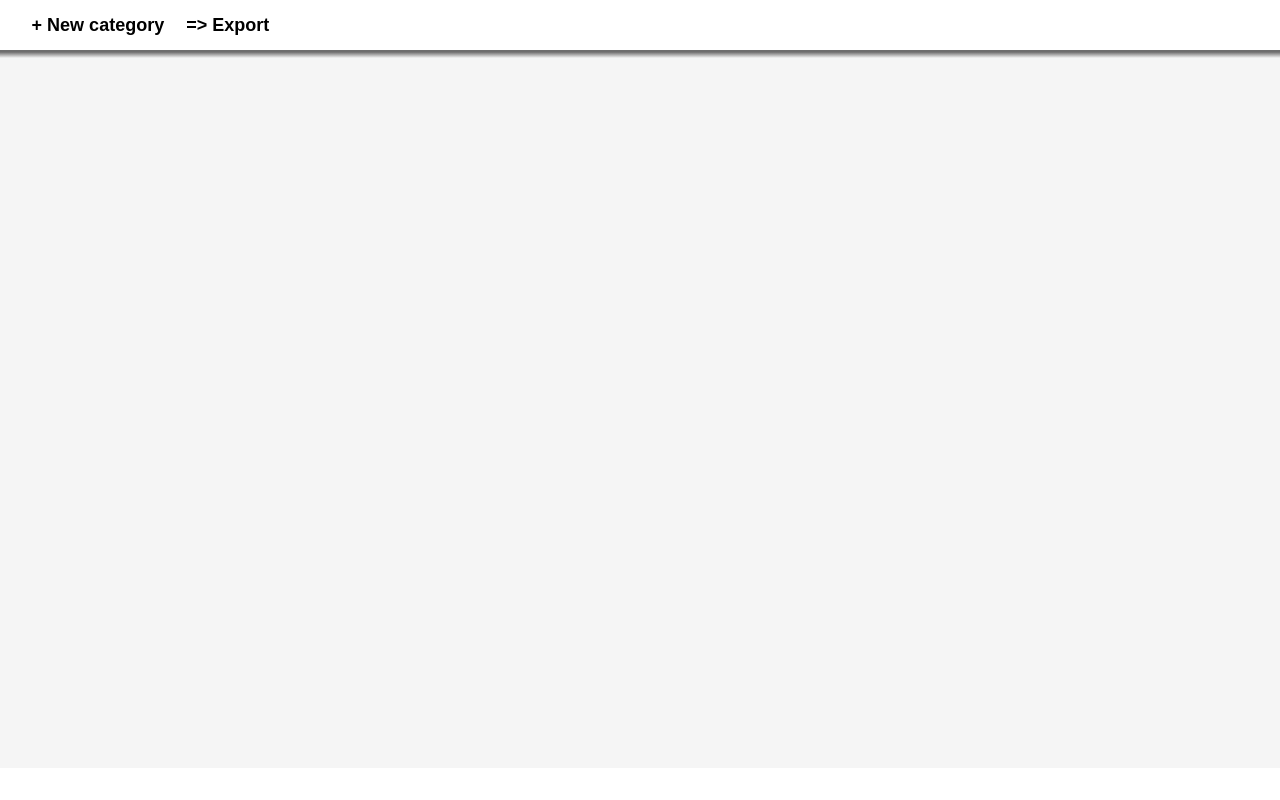
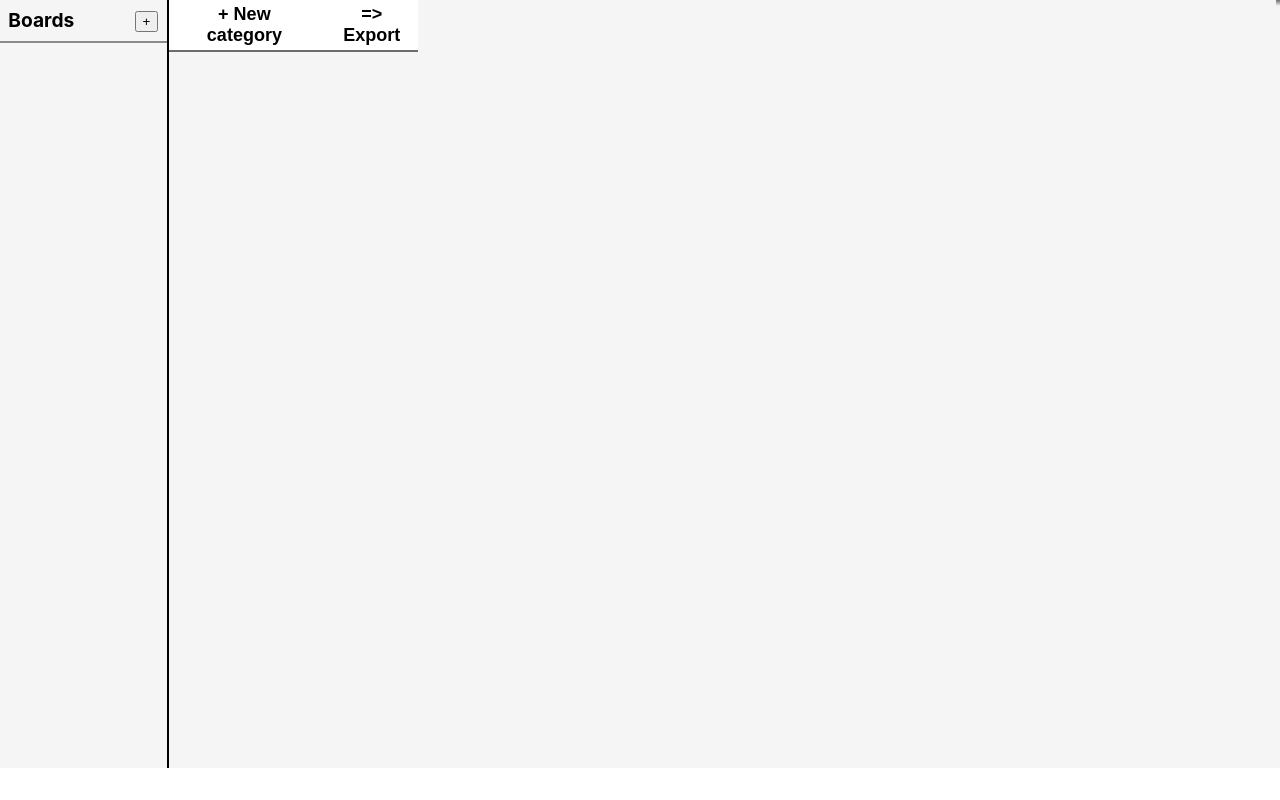
Before and after one commit to Manik93/taskboard, a React (Create React App) app: page / in a window 1280 px wide. Built offline with nearby package versions, Linux system fonts and the light colour scheme.

Commit message:
BoardControl component

```diff
--- a/src/App.css
+++ b/src/App.css
@@ -1,8 +1,12 @@
 .App {
+  display: flex;
   text-align: center;
   background-size: 100% 100%;
   background-color: #f5f5f5;
   height: 768px;
+  flex-direction: row;
+  justify-content: flex-start;
+  align-items: flex-start;
 }
 
 .App-logo {
@@ -40,10 +44,3 @@
     transform: translateY(0px);
   }
 }
-
-.taskboard {
-  display: flex;
-  flex-direction: row;
-  width: 100%;
-  justify-content: space-between;
-}
--- a/src/App.tsx
+++ b/src/App.tsx
@@ -2,10 +2,8 @@ import { categoryObject, stickerObject } from "./app/types";
 import "./App.css";
 import { useSelector } from "react-redux";
 import { RootState } from "./app/store";
-import ControlPanel from "./features/controlPanel/ControlPanel";
-import { useEffect } from "react";
-import CategoryComponent from "./features/categoryComponent/CategoryComponent";
 import BoardComponent from "./features/boardComponent/BoardComponent";
+import BoardControlPanel from "./features/boardControlPanel/BoardControlPanel";
 
 function App() {
   console.log("AppComponent:Rendered");
@@ -17,7 +15,7 @@ function App() {
 
   return (
     <div className="App">
-      <ControlPanel />
+      <BoardControlPanel />
       <BoardComponent tasksList={stickersStore} categoryList={taskStateStore} />
     </div>
   );
--- a/src/app/helpers.ts
+++ b/src/app/helpers.ts
@@ -1,7 +1,20 @@
-import { stickerObject } from "./types";
+import { boardObject, stickerObject } from "./types";
 
 export const filterTasks = (tasksList: stickerObject[], word: string) => {
   const filter: string = word;
   const filteredTasks: stickerObject[] = tasksList.filter((task) => task.stickerTaskState === filter);
   return filteredTasks;
 };
+
+export const newBoard = (/* stickersList: stickerObject[], name: string */) => {
+  /*   //generate new category id
+  const categoryID: number = parseInt(Math.random().toString().slice(5));
+  //filtering stickers from stickersList for category by name
+  const categoryStickers = stickersList.filter((item) => item.stickerTaskState === name);
+  //console.log('Stickers of ' + name + ':', categoryStickers); */
+  const board: boardObject = {
+    name: "New board",
+    categoryList: [],
+  };
+  return board;
+};
--- a/src/app/store.ts
+++ b/src/app/store.ts
@@ -1,11 +1,13 @@
 import { configureStore, ThunkAction, Action } from "@reduxjs/toolkit";
 import stickerReducer from "../features/stickerComponent/stickerSlice";
 import categoryReducer from "../features/categoryComponent/categorySlice";
+import boardsReducer from "../features/boardComponent/boardSlice";
 
 export const store = configureStore({
   reducer: {
     stickers: stickerReducer,
     category: categoryReducer,
+    boards: boardsReducer,
   },
 });
 
--- a/src/app/types.ts
+++ b/src/app/types.ts
@@ -14,3 +14,8 @@ export type categoryObject = {
   categoryTaskState: string;
   data: stickerObject[];
 };
+
+export type boardObject = {
+  name: string;
+  categoryList: categoryObject[];
+};
--- a/src/features/boardComponent/BoardComponent.tsx
+++ b/src/features/boardComponent/BoardComponent.tsx
@@ -1,6 +1,8 @@
 import React from "react";
 import { categoryObject, stickerObject } from "../../app/types";
 import CategoryComponent from "../categoryComponent/CategoryComponent";
+import ControlPanel from "../controlPanel/ControlPanel";
+import "./boardStyle.css";
 
 type boardProps = {
   tasksList: stickerObject[];
@@ -10,6 +12,7 @@ type boardProps = {
 const BoardComponent = ({ tasksList, categoryList }: boardProps) => {
   return (
     <div className="taskboard">
+      <ControlPanel />
       {categoryList.map((item, key) => {
         console.log("Mapping taskStateStore:", item.data, item.categoryTaskState);
         return <CategoryComponent tasksList={tasksList} taskState={item.categoryTaskState} categoryObject={item} />;
--- /dev/null
+++ b/src/features/boardComponent/boardSlice.ts
@@ -0,0 +1,34 @@
+import { createSlice, PayloadAction } from "@reduxjs/toolkit";
+import { RootState } from "../../app/store";
+import { boardObject, stickerObject } from "../../app/types";
+
+export interface BoardsState {
+  value: boardObject[];
+  status: "idle" | "loading" | "failed";
+}
+//Itinital state from local storage
+const initialState: BoardsState = {
+  value: [],
+  status: "idle",
+};
+
+export const boardSlice = createSlice({
+  name: "boards",
+  initialState,
+  reducers: {
+    createBoard: (state, action: PayloadAction<boardObject>) => {
+      state.value.push(action.payload);
+    },
+    deleteBoard: (state, action: PayloadAction<number>) => {
+      /* const newState = state.value.filter((item) => item.stickerID === action.payload);
+      state.value = newState; */
+    },
+  },
+  extraReducers: (builder) => {},
+});
+
+export const { createBoard } = boardSlice.actions;
+
+export const selectSticker = (state: RootState) => state.boards;
+
+export default boardSlice.reducer;
--- a/src/features/boardComponent/boardStyle.css
+++ b/src/features/boardComponent/boardStyle.css
@@ -0,0 +1,6 @@
+.taskboard {
+  display: flex;
+  flex-direction: row;
+  width: 100%;
+  justify-content: space-between;
+}
--- /dev/null
+++ b/src/features/boardControlPanel/BoardControlPanel.tsx
@@ -0,0 +1,37 @@
+import { useAppDispatch, useAppSelector } from "../../app/hooks";
+import { createBoard } from "../boardComponent/boardSlice";
+import { newBoard } from "../../app/helpers";
+import { RootState } from "../../app/store";
+import "./boardControlStyle.css";
+import { boardObject } from "../../app/types";
+
+const BoardControlPanel = () => {
+  const boards: boardObject[] = useAppSelector((state: RootState) => state.boards.value);
+
+  const dispatch = useAppDispatch();
+  const addBoardHandle = () => {
+    dispatch(createBoard(newBoard()));
+  };
+
+  return (
+    <div className="boardControlPanel">
+      <div className="header">
+        <span>Boards</span>
+        <button onClick={addBoardHandle}>{"+"}</button>
+      </div>
+      <hr />
+      <ul>
+        {boards.map((item, key) => {
+          return (
+            <li key={key}>
+              <h2>{item.name}</h2>
+              <button>{"..."}</button>
+            </li>
+          );
+        })}
+      </ul>
+    </div>
+  );
+};
+
+export default BoardControlPanel;
--- /dev/null
+++ b/src/features/boardControlPanel/boardControlStyle.css
@@ -0,0 +1,61 @@
+.boardControlPanel {
+  border-right: 2px solid black;
+  height: inherit;
+  max-width: 15%;
+  min-width: 10%;
+  width: 15%;
+}
+
+.header {
+  display: flex;
+  justify-content: space-between;
+  align-items: flex-end;
+  flex-direction: row;
+  margin: 5%;
+}
+
+.header > span {
+  font-size: larger;
+  font-weight: 700;
+}
+
+.boardControlPanel > hr {
+  border: 1px solid #8b8b8b;
+}
+
+.boardControlPanel > ul {
+  margin: 0;
+  padding: 0;
+  list-style: none;
+}
+
+.boardControlPanel > ul > li {
+  display: flex;
+  justify-content: space-between;
+  align-items: center;
+  background-color: #d3d3d3;
+  border-top: 1px solid black;
+  border-bottom: 1px solid black;
+}
+
+.boardControlPanel > ul > li :hover {
+  display: inherit;
+  background-color: #e4e4e4;
+}
+
+.boardControlPanel > ul > li > h2 {
+  font-size: smaller;
+  font-weight: 600;
+  margin-left: 5%;
+}
+
+.boardControlPanel > ul > li > button {
+  padding: 0 5px;
+  margin: 0 5%;
+}
+
+.boardControlPanel > hr {
+  margin: 0;
+  padding: 0;
+  list-style: none;
+}
```
